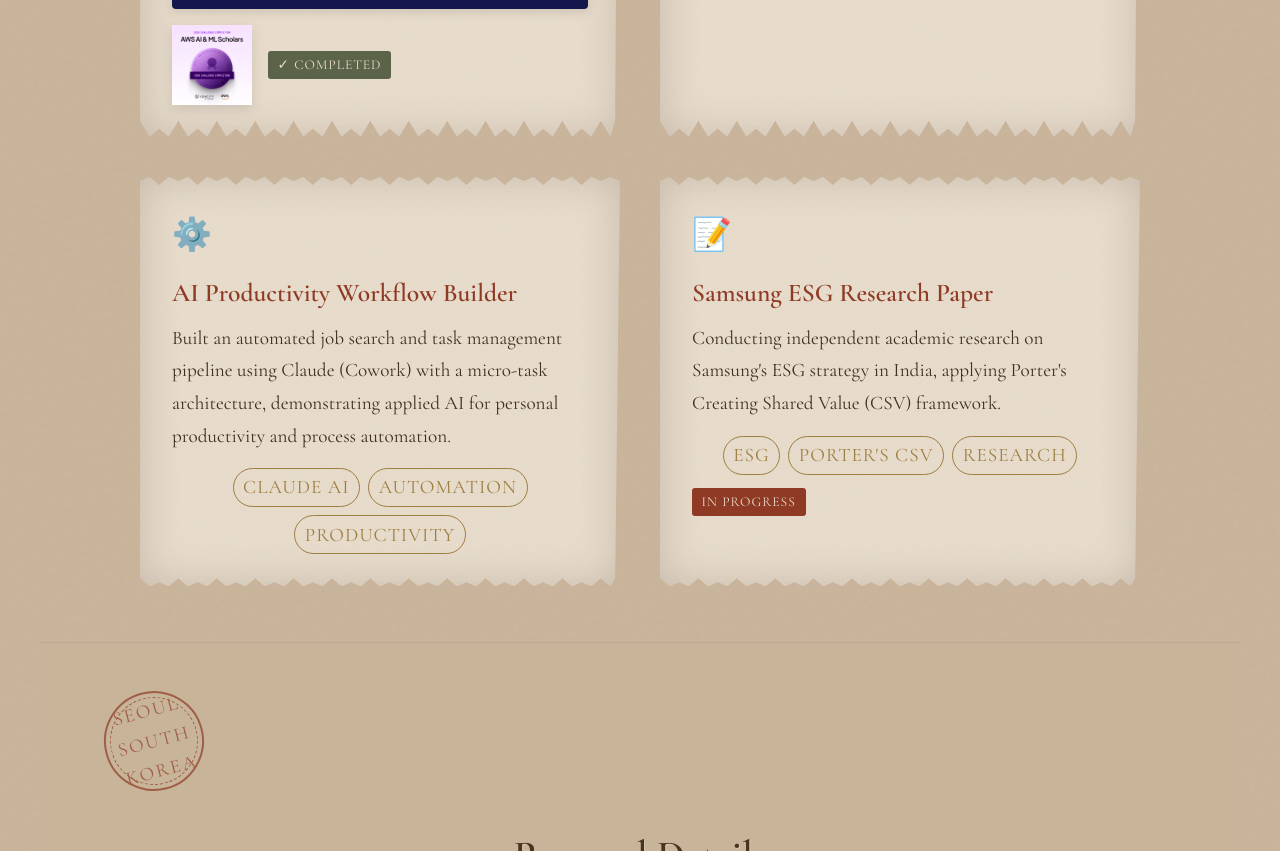
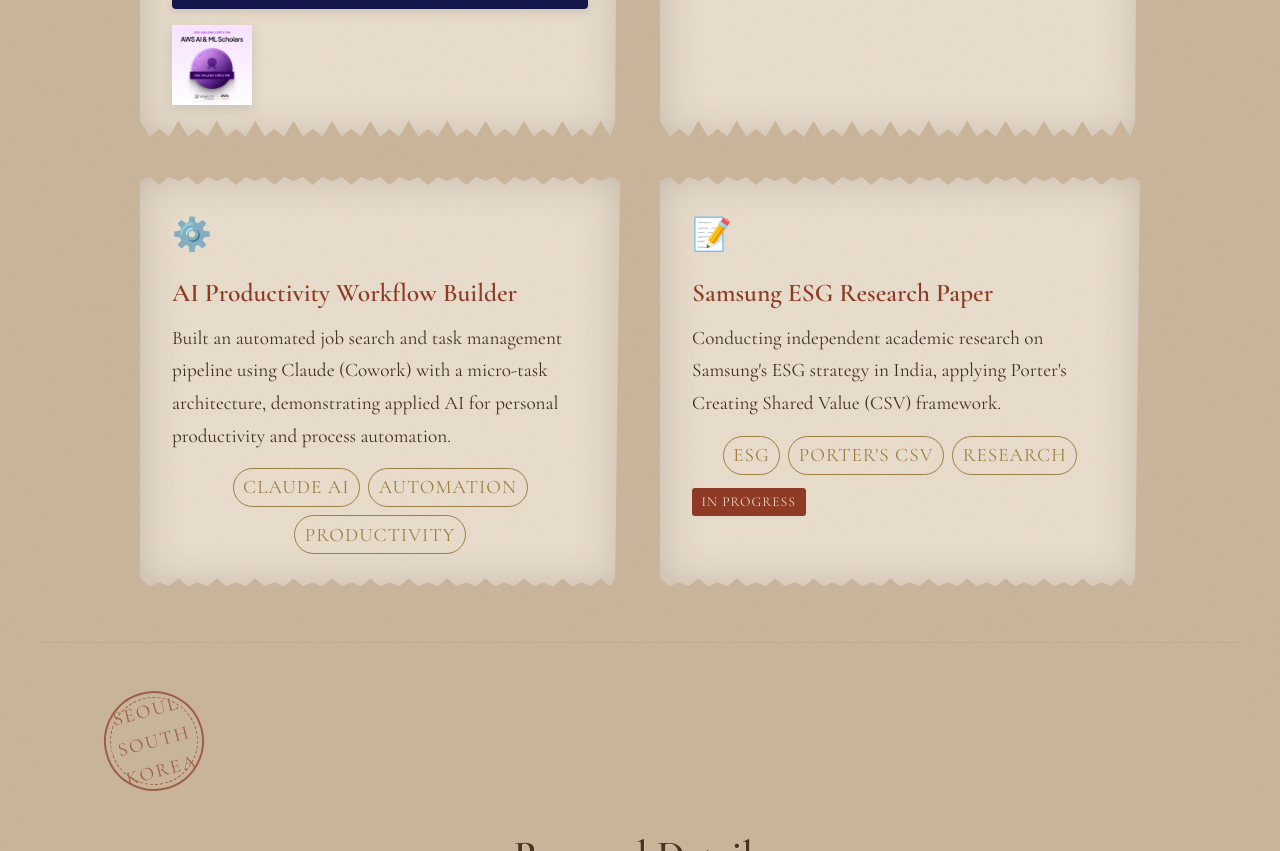
Before and after one commit to payaljarviya/payaljarviya.github.io, a plain HTML site: page index.html in a window 1280 px wide. Shown: the part 7814-8665 px from the top of the page. Drawn offline with nearby package versions, Linux system fonts and the light colour scheme; a web font is replaced by a local one.

Commit message:
Remove 'Completed' mark from Udacity card

```diff
--- a/index.html
+++ b/index.html
@@ -1549,7 +1549,6 @@
                     <img src="Udacity Nanodegree Certification.jpg" alt="Udacity Nanodegree Certification" style="width: 100%; border-radius: 4px; box-shadow: 0 4px 10px rgba(0,0,0,0.1); filter: sepia(0.1) contrast(1.05);">
                     <div style="display: flex; align-items: center; gap: 1rem;">
                         <img src="Udacity AI Practioner badge.png" alt="Udacity AI Practitioner Badge" style="width: 80px; height: 80px; object-fit: contain; filter: drop-shadow(0 4px 6px rgba(0,0,0,0.1));">
-                        <span style="display: inline-block; padding: 0.2rem 0.6rem; background: var(--accent-olive); color: #eadecd; border-radius: 3px; font-family: var(--font-serif); font-size: 0.85rem; letter-spacing: 1px; text-transform: uppercase;">✓ Completed</span>
                     </div>
                 </div>
             </div>
```
